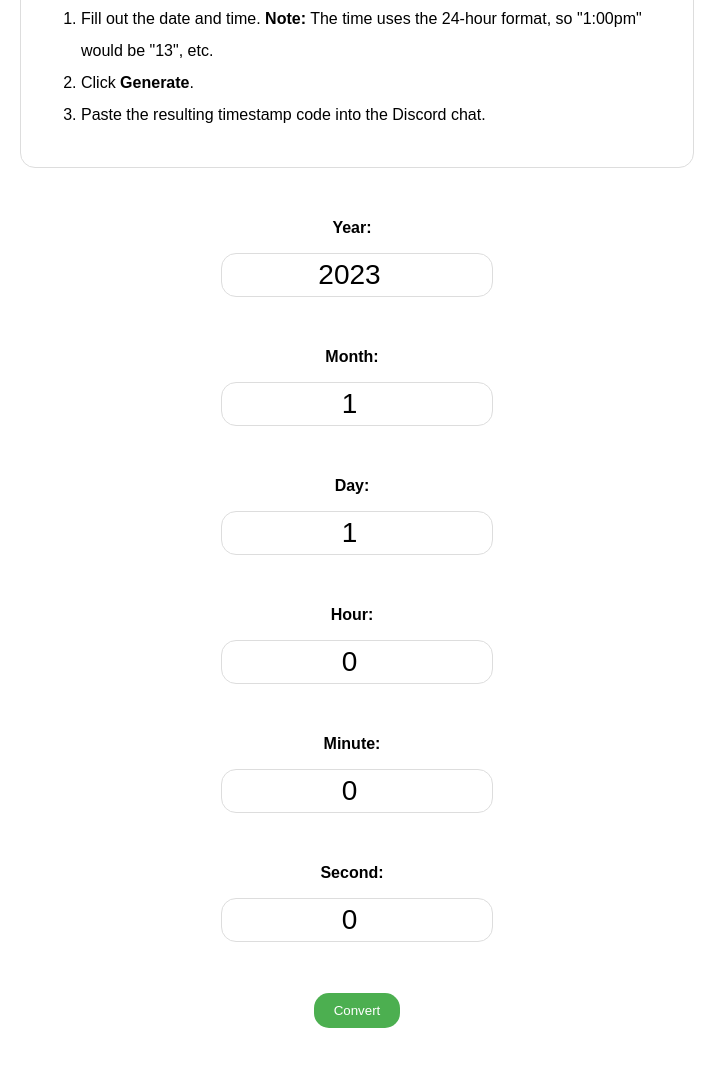
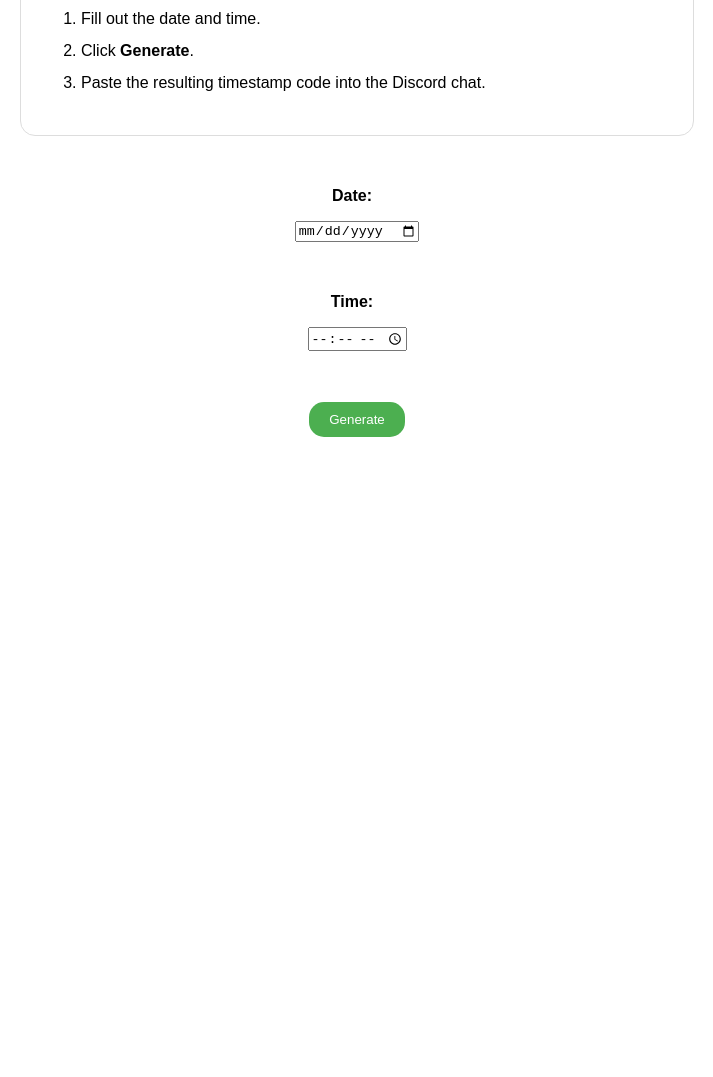
Before and after one commit to somnolentPumpkin/discord-timestamp-generator, a plain HTML site: page index.html in a window 1280 px wide. Shown: the part 148-1225 px from the top of the page, without its empty margins (283-996 px from the left). After the commit the page ends 800 px from the top, so only its background shows below. Drawn offline with Linux system fonts and the light colour scheme.

Commit message:
Update index.html

```diff
--- a/index.html
+++ b/index.html
@@ -11,25 +11,17 @@
   <div id="instructions">
       <p>Instructions:</p>
       <ol>
-        <li>Fill out the date and time. <strong>Note:</strong> The time uses the 24-hour format, so "1:00pm" would be "13", etc.</li>
+        <li>Fill out the date and time.</li>
         <li>Click <strong>Generate</strong>.</li>
         <li>Paste the resulting timestamp code into the Discord chat.</li>
       </ol>
   </div>
   <form id="timestamp-form">
-    <p><label for="year">Year:</label></p>
-    <p><input type="number" id="year" name="year" value="2023"></p>
-    <p><label for="month">Month:</label></p>
-    <p><input type="number" id="month" name="month" value="1"></p>
-    <p><label for="day">Day:</label></p>
-    <p><input type="number" id="day" name="day" value="1"></p>
-    <p><label for="hour">Hour:</label></p>
-    <p><input type="number" id="hour" name="hour" value="0"></p>
-    <p><label for="minute">Minute:</label></p>
-    <p><input type="number" id="minute" name="minute" value="0"></p>
-    <p><label for="second">Second:</label></p>
-    <p><input type="number" id="second" name="second" value="0"></p>
-    <p><button type="submit">Convert</button>
+    <p><label for="date">Date:</label></p>
+    <p><input type="date" id="date" name="date"></p>
+    <p><label for="time">Time:</label></p>
+    <p><input type="time" id="time" name="time"></p>
+    <p><button type="submit">Generate</button>
   </form>
   <p><pre id="result"><p id="result-timestamp"></p></pre></p>
   <script type="text/javascript" src="script.js"></script>
```
